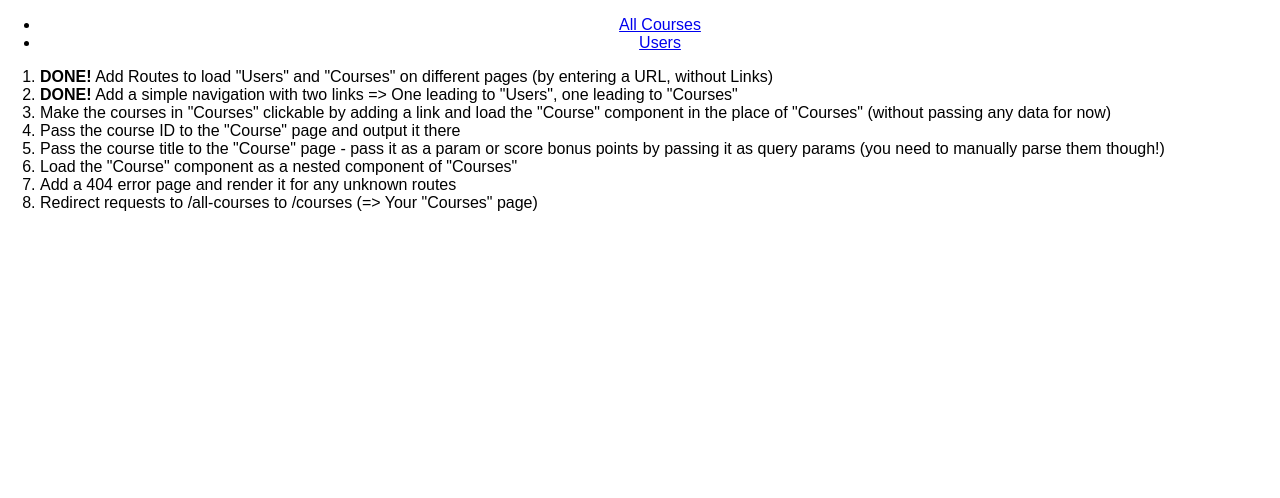
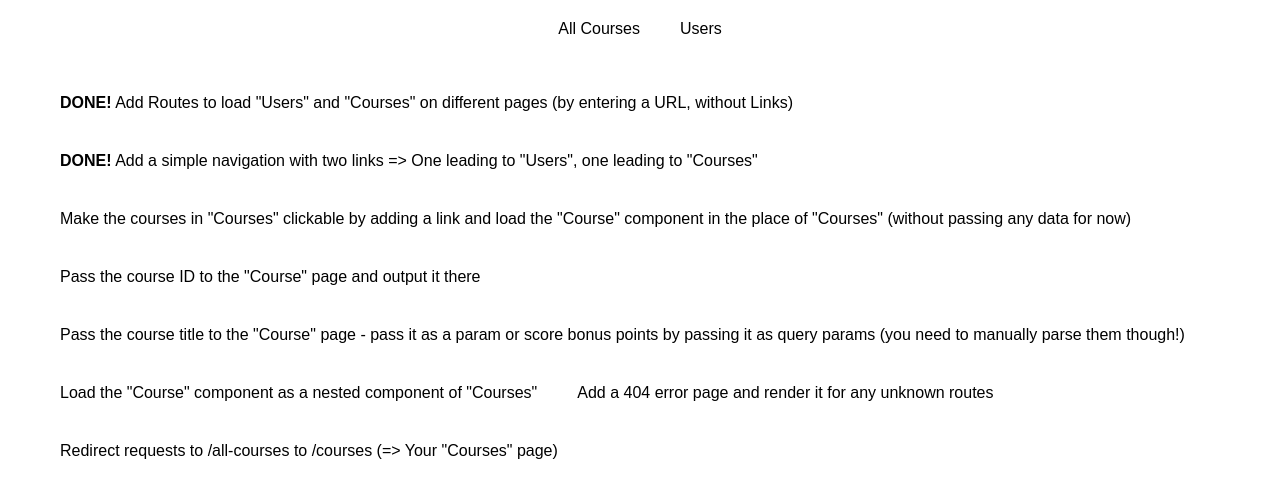
Before and after one commit to shaneenvitug/react-complete-guide, a React (Create React App) app in the folder routing--assignment-problem/: page / in a window 1280 px wide. Shown: the top 498 px of the page. Built offline with nearby package versions, Linux system fonts and the light colour scheme.

Commit message:
styled nav

```diff
--- /dev/null
+++ b/routing--assignment-problem/src/App.css
@@ -0,0 +1,23 @@
+.App ul {
+  list-style: none;
+  margin: 0;
+  padding: 0;
+  width: 100%;
+  text-align: center;
+}
+
+.App li {
+  display: inline-block;
+  margin: 20px;
+}
+
+.App a {
+  text-decoration: none;
+  color: black;
+}
+
+.App a:hover,
+.App a:active,
+.App a.active {
+  color: #fa923f;
+}
--- a/routing--assignment-problem/src/App.js
+++ b/routing--assignment-problem/src/App.js
@@ -3,6 +3,8 @@ import { BrowserRouter, Route, Link } from 'react-router-dom';
 
 import Courses from './containers/Courses/Courses';
 import Users from './containers/Users/Users';
+
+import './App.css';
 
 class App extends Component {
   render () {
```
